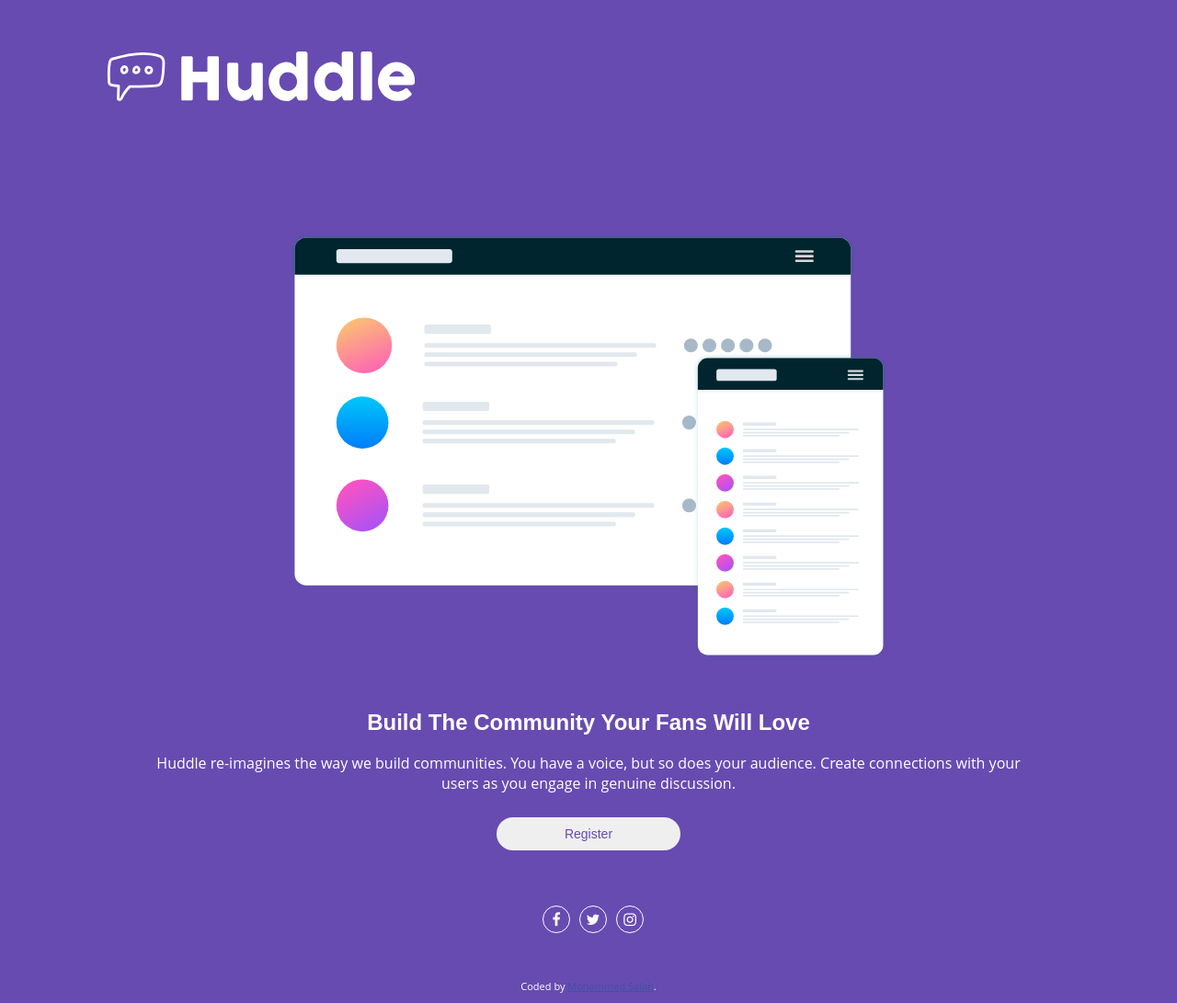
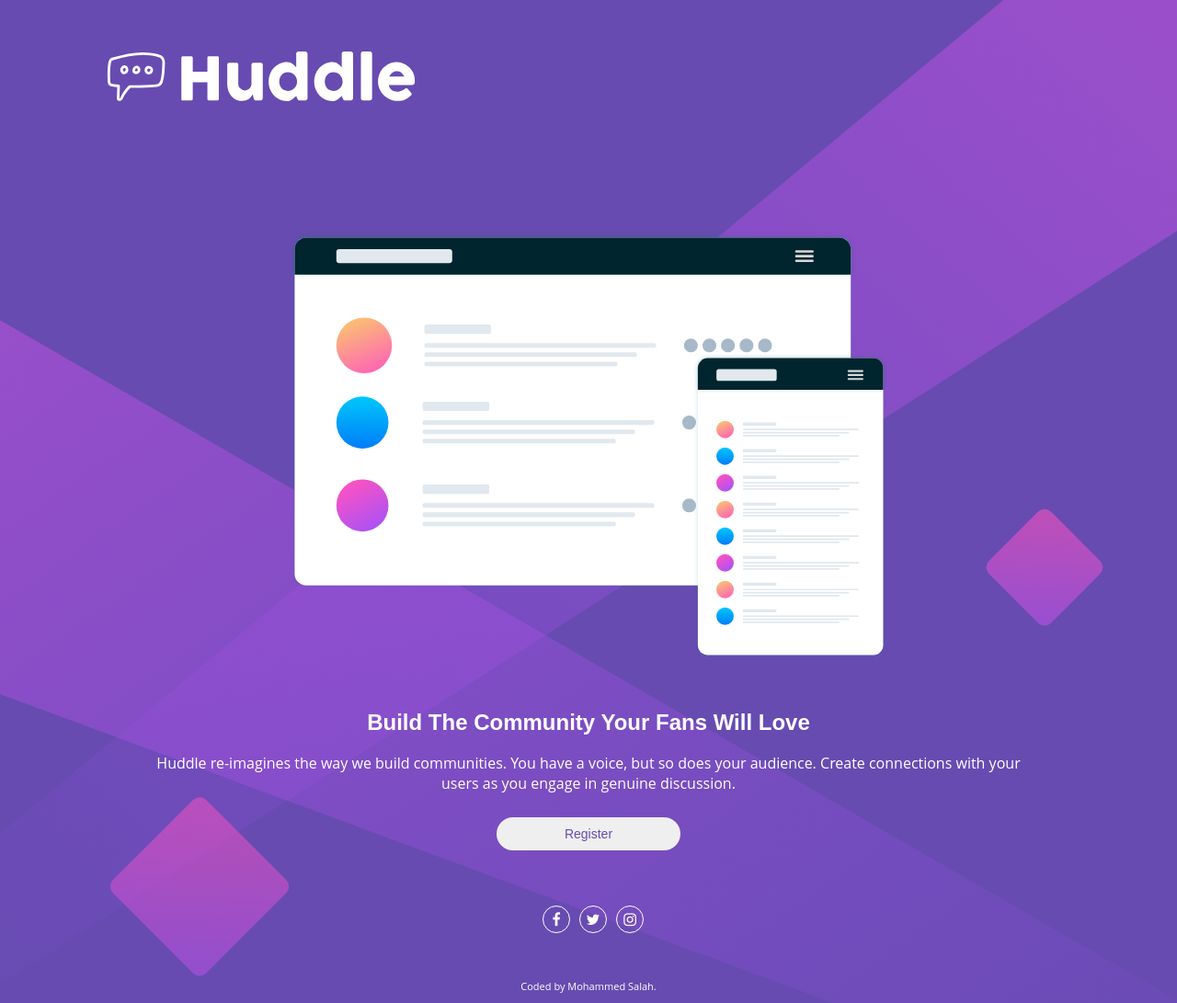
Before and after one commit to XMoSalahX/huddle-landing-page, a plain HTML site: page index.html in a window 1280 px wide. Shown: the whole page at 92% size. Drawn offline with Linux system fonts and the light colour scheme.

Commit message:
Fix background links&Link color

```diff
--- a/Css/main.css
+++ b/Css/main.css
@@ -7,7 +7,7 @@ body {
     margin: 0;
     height: 100vh;
     background-color: #674bb1;
-    background-image: url(images/bg-desktop.svg);
+    background-image: url(../images/bg-desktop.svg);
     background-size: cover;
     background-repeat: no-repeat;
 }
@@ -101,6 +101,11 @@ button:hover {
     margin-top: 120px;
 }
 
+a {
+    color: white;
+    text-decoration: none;
+}
+
 a:hover {
     color: #e980e7;
 }
--- a/Css/media.css
+++ b/Css/media.css
@@ -6,7 +6,7 @@
 
 @media (max-width:1500px) {
     body {
-        background-image: url(images/bg-mobile.svg);
+        background-image: url(../images/bg-mobile.svg);
         background-size: 100%;
         height: 100%;
     }
--- a/index.html
+++ b/index.html
@@ -14,10 +14,6 @@
         .attribution {
             font-size: 11px;
             text-align: center;
-        }
-
-        .attribution a {
-            color: hsl(228, 45%, 44%);
         }
     </style>
 </head>
```
